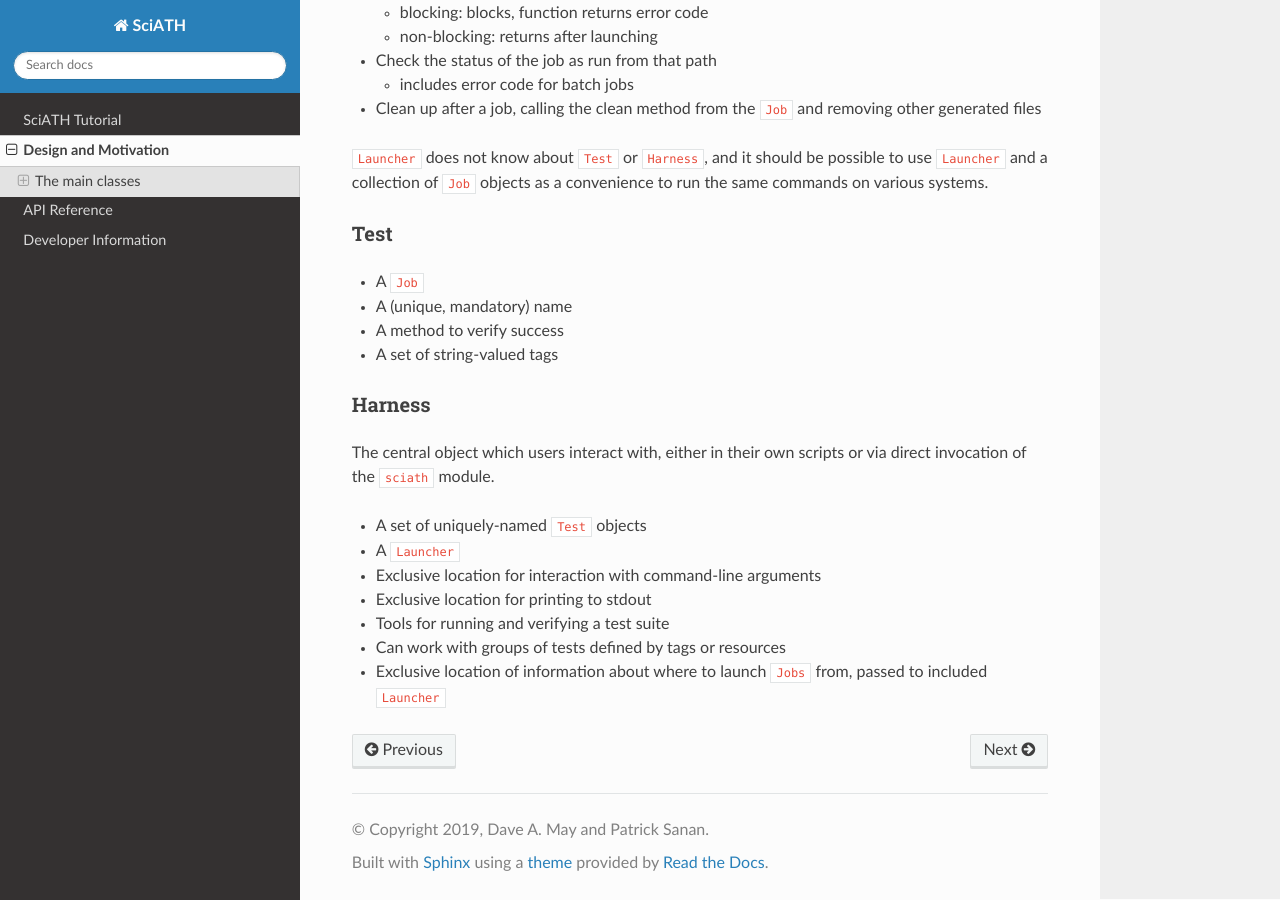
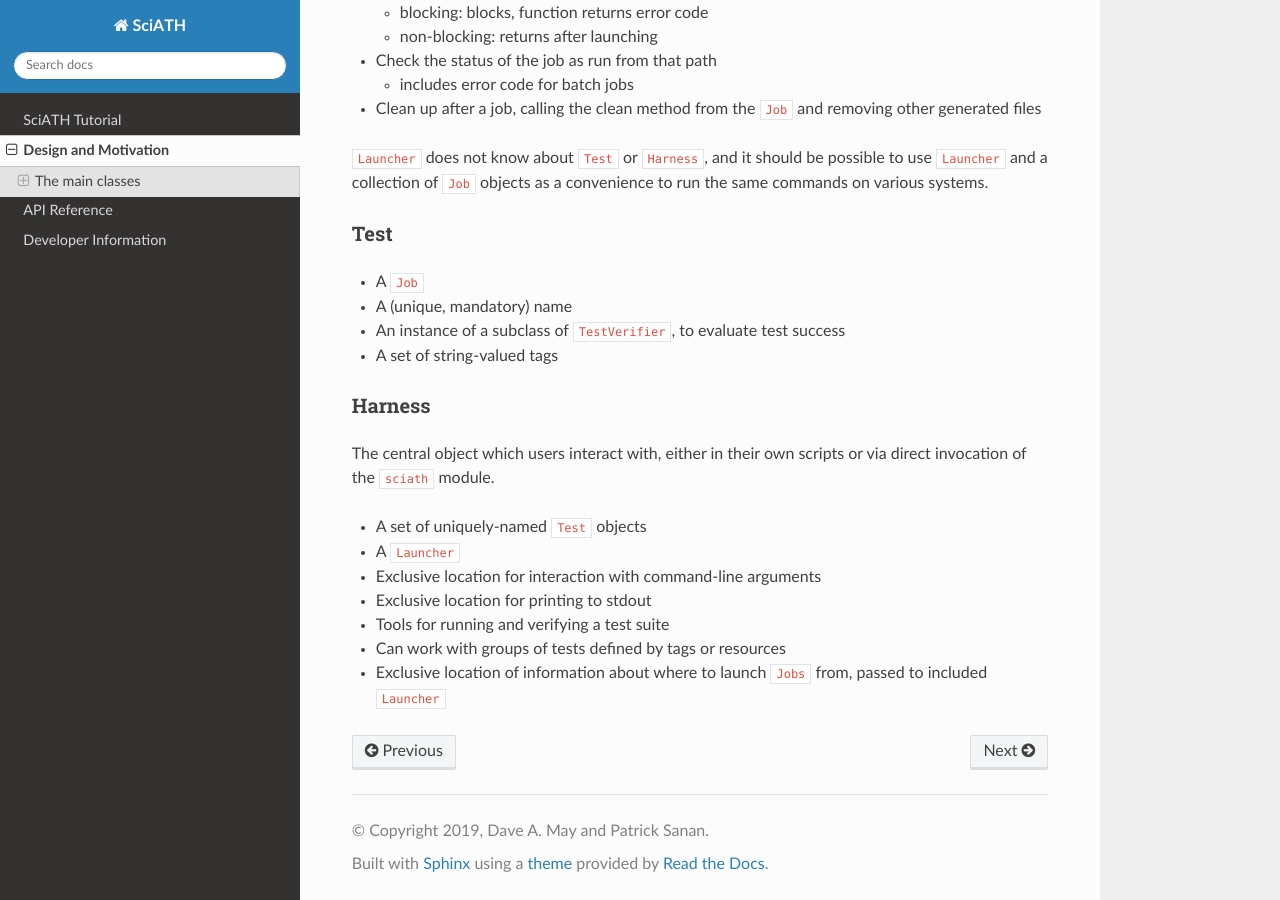
Before and after one commit to sciath/sciath, a Sphinx documentation site: the page built from docs/design.rst, in a window 1280 px wide and 900 px high, scrolled down 1566 px. Built offline with Sphinx 7.4.7 and the Read the Docs theme 2.0.0, drawn with Linux system fonts in a browser that asks for light colours.

Commit message:
Docs: design.rst: mention TestVerifier

```diff
--- a/docs/design.rst
+++ b/docs/design.rst
@@ -80,7 +80,7 @@ Test
 
 * A ``Job``
 * A (unique, mandatory) name
-* A method to verify success
+* An instance of a subclass of ``TestVerifier``, to evaluate test success
 * A set of string-valued tags
 
 Harness
```
